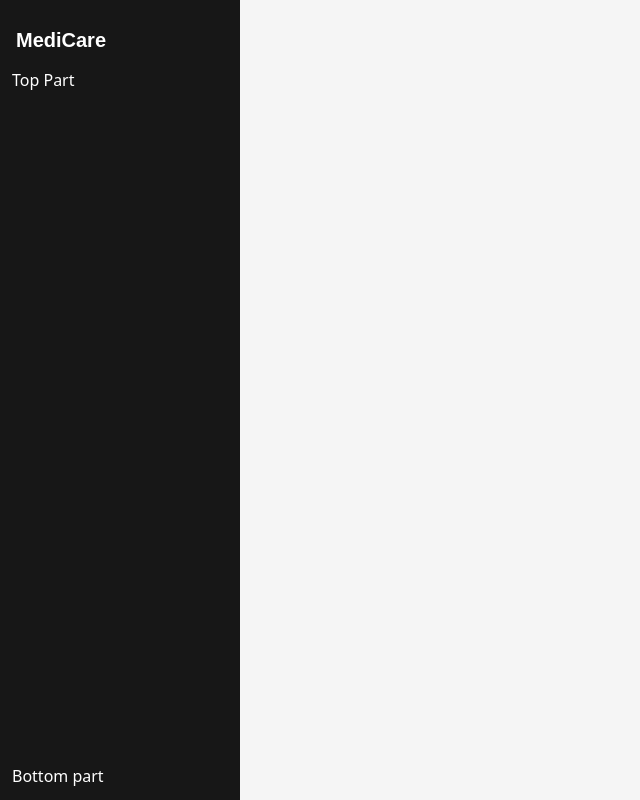
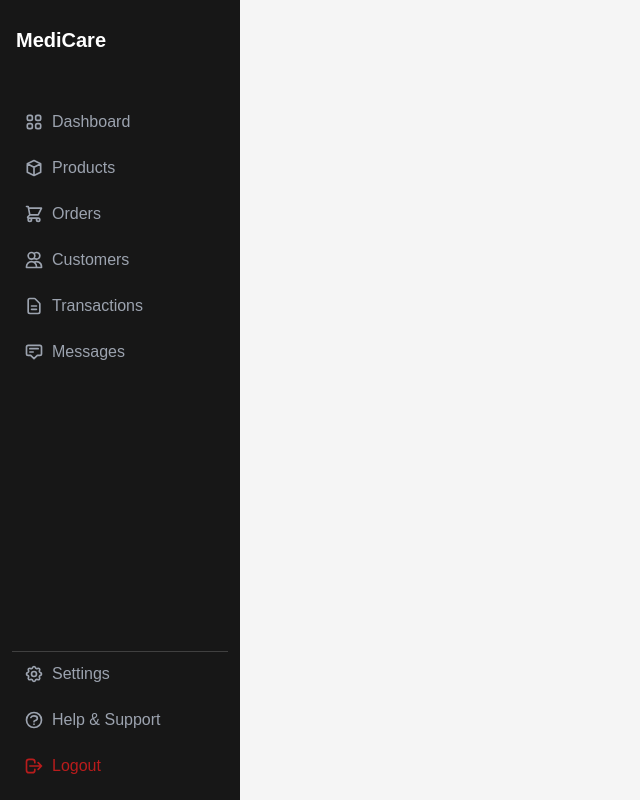
Before and after one commit to Srajal-Cresteyy/MediCare, a React (Vite) app in the folder Medicare Frontend/: page /auth in a window 1280 px wide. Shown: the whole page, without its empty margins (0-640 px from the left). Built offline with nearby package versions, Linux system fonts and the light colour scheme; sample sign-in values are in the browser's storage.

Commit message:
Completed Side bar of the dashboard

```diff
--- a/Medicare Frontend/package.json
+++ b/Medicare Frontend/package.json
@@ -16,9 +16,11 @@
     "@mui/icons-material": "^5.16.7",
     "@mui/material": "^5.16.7",
     "axios": "^1.7.4",
+    "classnames": "^2.5.1",
     "lottie-react": "^2.4.0",
     "react": "^18.3.1",
     "react-dom": "^18.3.1",
+    "react-icons": "^5.3.0",
     "react-router-dom": "^6.26.0",
     "react-scroll": "^1.9.0",
     "react-toastify": "^10.0.5"
--- a/Medicare Frontend/src/components/LoggedInLayoutComps/SideNavbar.jsx
+++ b/Medicare Frontend/src/components/LoggedInLayoutComps/SideNavbar.jsx
@@ -1,11 +1,21 @@
-import { Box, Typography } from '@mui/material'
+import { Box, linkClasses, Typography } from '@mui/material'
+import {
+  DASHBOARD_SIDEBAR_BOTTOM_LINKS,
+  DASHBOARD_SIDEBAR_LINKS,
+} from '../../utilities/constants/SideBarLinks'
+import SideNavbarLinks from './SideNavbarLinks'
+import { HiOutlineLogout } from 'react-icons/hi'
+import classNames from 'classnames'
+import { NavLink } from 'react-router-dom'
 
 const typoStyles = {
   fontWeight: 'bold',
   color: 'white', // White text to stand out against the gradient
-
   animation: 'fadeInScale 1s forwards', // Apply animation
 }
+
+const linkClass =
+  'flex items-center gap-2 font-light px-3 py-2 hover:bg-neutral-700 hover:no-underline active:bg-neutral-600 rounded-sm text-base'
 
 const SideNavbar = () => {
   return (
@@ -16,8 +26,22 @@ const SideNavbar = () => {
             MediCare
           </Typography>
         </div>
-        <div className="flex-1">Top Part</div>
-        <div>Bottom part</div>
+        <div className="flex-1 py-8 flex flex-col gap-0.5">
+          {DASHBOARD_SIDEBAR_LINKS.map((item) => {
+            return <SideNavbarLinks item={item} key={item.key} />
+          })}
+        </div>
+        <div className="flex flex-col gap-0.5 pt border-t border-neutral-700">
+          {DASHBOARD_SIDEBAR_BOTTOM_LINKS.map((item) => {
+            return <SideNavbarLinks item={item} key={item.key} />
+          })}
+          <div className={classNames('text-red-700', linkClass)}>
+            <span className="text-xl">
+              <HiOutlineLogout />
+            </span>
+            <Typography variant="subtitle1">Logout</Typography>
+          </div>
+        </div>
       </div>
     </>
   )
--- /dev/null
+++ b/Medicare Frontend/src/components/LoggedInLayoutComps/SideNavbarLinks.jsx
@@ -0,0 +1,31 @@
+import { Typography } from '@mui/material'
+import classNames from 'classnames'
+import { NavLink, useLocation } from 'react-router-dom'
+
+const linkClass =
+  'flex items-center gap-2 font-light px-3 py-2 hover:bg-neutral-700 hover:no-underline active:bg-neutral-600 rounded-sm text-base'
+
+const SideNavbarLinks = ({ item }) => {
+  const { pathname } = useLocation()
+
+  return (
+    <NavLink
+      to={item.path}
+      className={classNames(
+        pathname === item.path ? 'bg-neutral-700 text-white' : 'text-gray-400',
+        linkClass
+      )}
+    >
+      <span className="text-xl">{item.icon}</span>
+      <Typography
+        variant="subtitle1"
+        sx={{ fontWeight: 'thin' }}
+        key={item.key}
+      >
+        {item.label}
+      </Typography>
+    </NavLink>
+  )
+}
+
+export default SideNavbarLinks
--- /dev/null
+++ b/Medicare Frontend/src/utilities/constants/SideBarLinks.jsx
@@ -0,0 +1,64 @@
+import {
+  HiOutlineViewGrid,
+  HiOutlineCube,
+  HiOutlineShoppingCart,
+  HiOutlineUsers,
+  HiOutlineDocumentText,
+  HiOutlineAnnotation,
+  HiOutlineQuestionMarkCircle,
+  HiOutlineCog,
+} from 'react-icons/hi'
+
+export const DASHBOARD_SIDEBAR_LINKS = [
+  {
+    key: 'dashboard',
+    label: 'Dashboard',
+    path: '/auth/dashboard',
+    icon: <HiOutlineViewGrid />,
+  },
+  {
+    key: 'products',
+    label: 'Products',
+    path: '/products',
+    icon: <HiOutlineCube />,
+  },
+  {
+    key: 'orders',
+    label: 'Orders',
+    path: '/orders',
+    icon: <HiOutlineShoppingCart />,
+  },
+  {
+    key: 'customers',
+    label: 'Customers',
+    path: '/customers',
+    icon: <HiOutlineUsers />,
+  },
+  {
+    key: 'transactions',
+    label: 'Transactions',
+    path: '/transactions',
+    icon: <HiOutlineDocumentText />,
+  },
+  {
+    key: 'messages',
+    label: 'Messages',
+    path: '/messages',
+    icon: <HiOutlineAnnotation />,
+  },
+]
+
+export const DASHBOARD_SIDEBAR_BOTTOM_LINKS = [
+  {
+    key: 'settings',
+    label: 'Settings',
+    path: '/settings',
+    icon: <HiOutlineCog />,
+  },
+  {
+    key: 'support',
+    label: 'Help & Support',
+    path: '/support',
+    icon: <HiOutlineQuestionMarkCircle />,
+  },
+]
```
Also changed, not shown: 1 other file (tests, documents, lock files or other folders).
